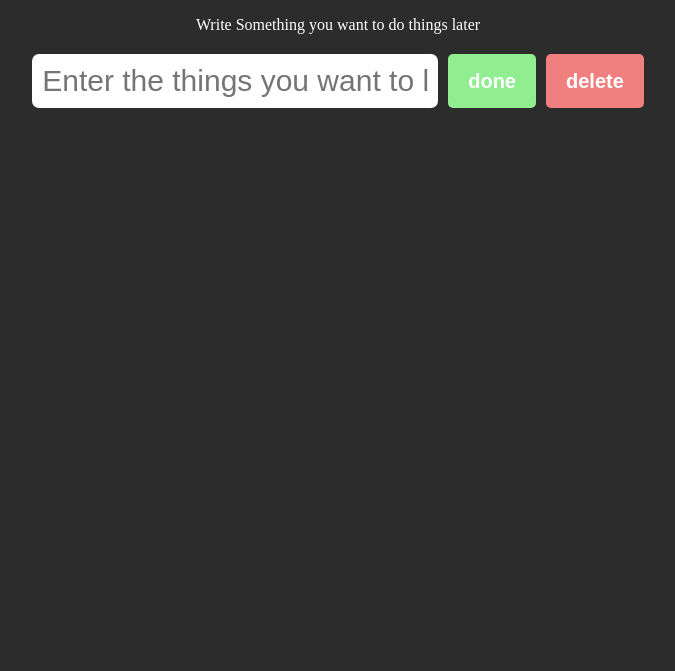
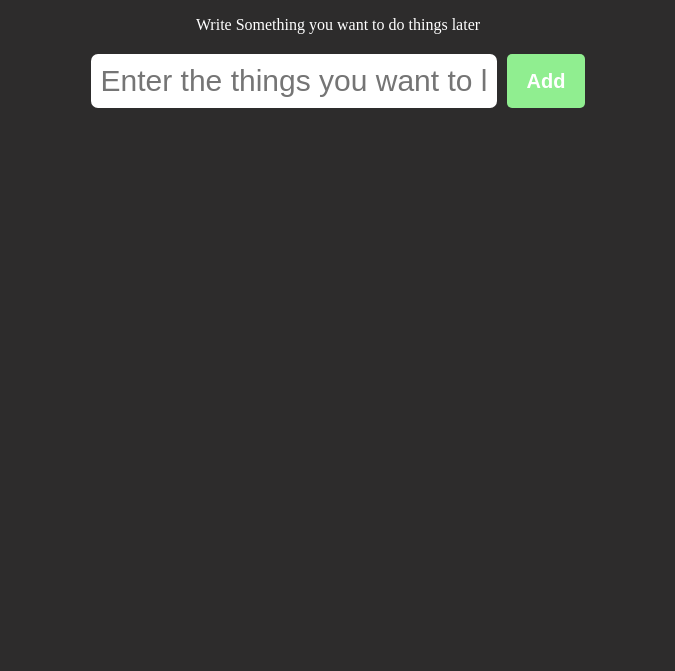
Before and after one commit to akxhit-kakkoth/todo-list, a plain HTML site: page index.html in a window 1280 px wide. Shown: the part 129-800 px from the top of the page, without its empty margins (302-977 px from the left). Drawn offline with Linux system fonts and the light colour scheme.

Commit message:
fully not finished

```diff
--- a/index.html
+++ b/index.html
@@ -11,8 +11,8 @@
     <span class="para">Write Something you want to do things later</span>
     <div class="todo-input-wrapper">
         <input type="text" placeholder="Enter the things you want to list" id="todo-input">
-        <button onclick="addTodo()" class="done-btn">done</button>
-        <button class="delete-btn">delete</button>
+        <button onclick="addTodo()" class="done-btn">Add</button>
+        <!-- <button class="delete-btn">delete</button> -->
     </div>
     <div class="todos-container" id="todos-wrapper"></div>
     <script src="main.js"></script>
--- a/style.css
+++ b/style.css
@@ -56,8 +56,13 @@ input{
     background-color: darkgreen;
 }
 #todos-wrapper{
-    display: flex;
+    /* display: flex; */
+    /* flex-direction: column; */
+    /* text-align: center; */
     justify-content: center;
     padding: 20px 20px;
     font-size: 50px;
 }
+.todos-container{
+    display: flex;
+}
```
